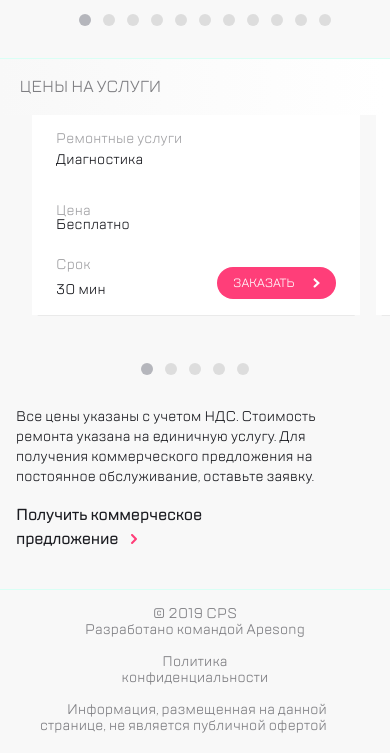
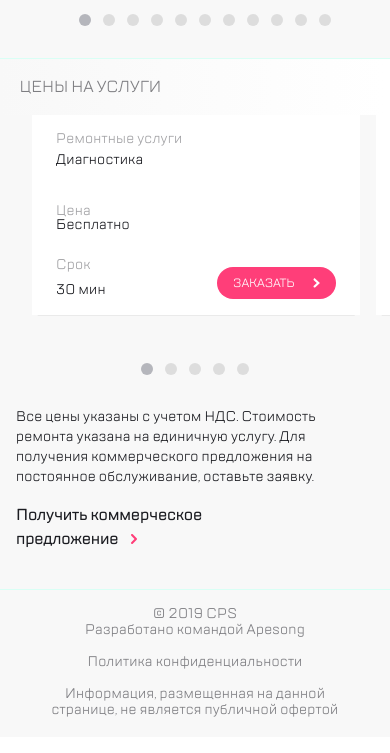
Before and after one commit to ArturNovikov/CPS1.6, a website built with webpack: page src/index.html in a window 390 px wide. Shown: the part 867-1620 px from the top of the page. Built offline with nearby package versions, Linux system fonts and the light colour scheme; files whose address does not match are found by name.

Commit message:
fixed dobble__arrow; fixed footer__items:width

```diff
--- a/src/scss/blocks/about.scss
+++ b/src/scss/blocks/about.scss
@@ -14,7 +14,7 @@
     text-align: center;
     content: '';
     @include width-height(15px, 15px);
-    background: url(/src/img/all1.3/arrows-dobble.svg);
+    background-image: url('../img/all1.3/arrows-dobble.svg');
     background-repeat: no-repeat;
     transform: translateY(5px) rotate(0deg);
     transition: rotate 1s ease-in;
--- a/src/scss/blocks/footer.scss
+++ b/src/scss/blocks/footer.scss
@@ -10,10 +10,10 @@
   }
   .confidential-politics {
     align-self: flex-start;
-    width: 214px;
+    width: fit-content;
   }
   .not-oferta {
-    width: 330px;
+    width: 362px;
     text-align: right;
     padding-right: 33px;
   }
--- a/src/scss/blocks/media_request.scss
+++ b/src/scss/blocks/media_request.scss
@@ -330,6 +330,9 @@
   .header .header__logo-link {
     margin-left: 41px;
   }
+  .not-oferta {
+    padding-right: 24px;
+  }
 }
 @media (min-width: 768px) and (max-width: 1119px) {
   .aside-menu--hidden,
@@ -354,6 +357,7 @@
     padding-left: 24px;
     .not-oferta {
       padding-right: 24px;
+      width: 250px;
     }
   }
   .services__proposal {
@@ -704,6 +708,11 @@
     .confidential-politics {
       align-self: center;
     }
+    .not-oferta {
+      text-align: center;
+      width: 320px;
+      padding-right: 0;
+    }
   }
   .services__proposal {
     margin-right: 5%;
```
